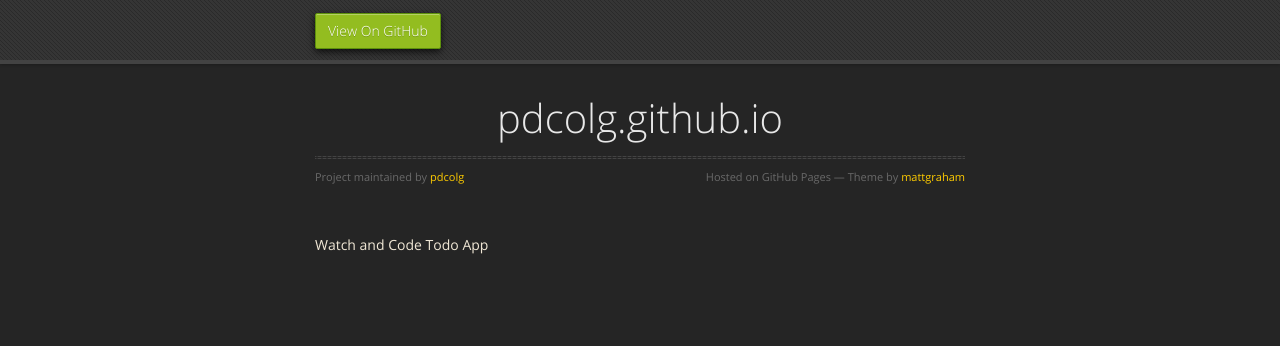
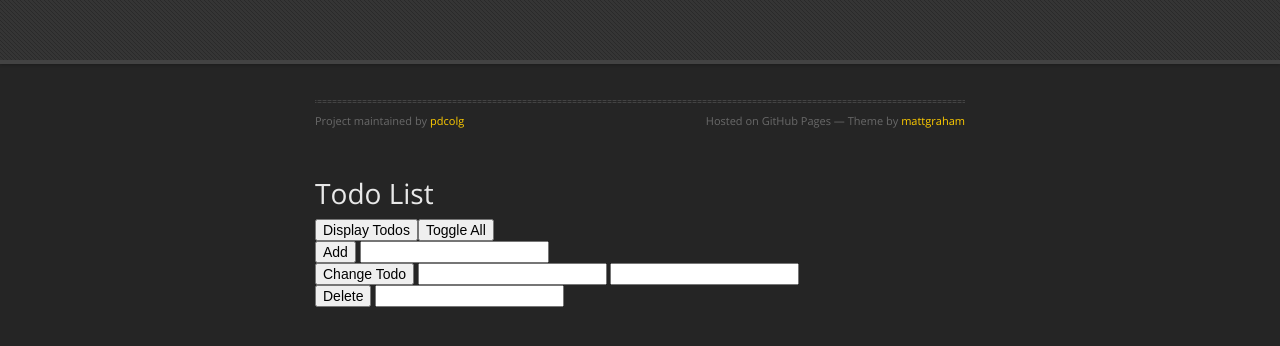
Before and after one commit to pdcolg/pdcolg.github.io, a Jekyll site: the page built from index.md, in a window 1280 px wide. Shown: the top 346 px of the page. Built offline with Jekyll 4.4.1, drawn with Linux system fonts in a browser that asks for light colours; nearby versions of some CDN libraries; the repository's description, which GitHub fills in, is left out.

```diff
--- a/_layouts/default.html
+++ b/_layouts/default.html
@@ -8,7 +8,7 @@
     <link rel="stylesheet" href="{{ '/assets/css/style.css?v=' | append: site.github.build_revision | relative_url }}">
     <script src="https://ajax.googleapis.com/ajax/libs/jquery/1.7.1/jquery.min.js"></script>
     <script src="{{ '/assets/js/respond.js' | relative_url }}"></script>
-    <script src="{{ '/assets/js/todo.js' | relative_url }}"></script>
+
     <!--[if lt IE 9]>
       <script src="//html5shiv.googlecode.com/svn/trunk/html5.js"></script>
     <![endif]-->
@@ -21,11 +21,11 @@
   <body>
       <div id="header">
         <nav>
-          <li class="fork"><a href="{{ site.github.repository_url }}">View On GitHub</a></li>
+          <!-- <li class="fork"><a href="{{ site.github.repository_url }}">View On GitHub</a></li> -->
           {% if site.show_downloads %}
-            <li class="downloads"><a href="{{ site.github.zip_url }}">ZIP</a></li>
+            <!-- <li class="downloads"><a href="{{ site.github.zip_url }}">ZIP</a></li>
             <li class="downloads"><a href="{{ site.github.tar_url }}">TAR</a></li>
-            <li class="title">DOWNLOADS</li>
+            <li class="title">DOWNLOADS</li> -->
           {% endif %}
         </nav>
       </div><!-- end header -->
@@ -34,8 +34,8 @@
 
       <section>
         <div id="title">
-          <h1>{{ site.title | default: site.github.repository_name }}</h1>
-          <p>{{ site.description | default: site.github.project_tagline }}</p>
+          <!-- <h1>{{ site.title | default: site.github.repository_name }}</h1>
+          <p>{{ site.description | default: site.github.project_tagline }}</p> -->
           <hr>
           <span class="credits left">Project maintained by <a href="{{ site.github.owner_url }}">{{ site.github.owner_name }}</a></span>
           <span class="credits right">Hosted on GitHub Pages &mdash; Theme by <a href="https://twitter.com/michigangraham">mattgraham</a></span>
@@ -57,5 +57,6 @@
         ga('send', 'pageview');
       </script>
     {% endif %}
+    <script src="{{ '/assets/js/todo.js' | relative_url }}"></script>
   </body>
 </html>
--- a/assets/js/todo.js
+++ b/assets/js/todo.js
@@ -22,10 +22,11 @@ var todoList = {
     this.displayTodos();
   },
   changeTodo: function(position, todoText) {
+    // debugger;
     this.todos[position].todoText = todoText;
     this.displayTodos();
   },
-  deleteTodo: function(postiion) {
+  deleteTodo: function(position) {
     this.todos.splice(position, 1);
     this.displayTodos();
   },
@@ -56,3 +57,29 @@ var todoList = {
     this.displayTodos();
   }
 }
+
+
+var handlers = {
+  displayTodos: function (){
+    todoList.displayTodos();
+  },
+  toggleAll: function (){
+    todoList.toggleAll();
+  },
+  addTodo: function (){
+    var addTodoTextInput = document.getElementById('addTodoTextInput');
+    todoList.addTodo(addTodoTextInput.value);
+    addTodoTextInput.value = '';
+  },
+  changeTodo: function (){
+    var changeTodoPositionInput = document.getElementById('changeTodoPositionInput');
+    var changeTodoTextInput = document.getElementById('changeTodoTextInput');
+    todoList.changeTodo(changeTodoPositionInput.valueAsNumber, changeTodoTextInput.value);
+    changeTodoPositionInput.value = '';
+    changeTodoTextInput.value = '';
+  },
+  deleteTodo: function (){
+    var deleteTodoPositionInput = document.getElementById('deleteTodoPositionInput');
+    todoList.deleteTodo(deleteTodoPositionInput.valueAsNumber);
+  }
+}
--- a/index.md
+++ b/index.md
@@ -2,4 +2,22 @@
 layout: default
 ---
 
-Watch and Code Todo App
+<h1>Todo List</h1>
+
+<div><button onclick="handlers.displayTodos()">Display Todos</button><button onclick="handlers.toggleAll()">Toggle All</button></div>
+
+<div>
+  <button onclick="handlers.addTodo()">Add</button>
+  <input id="addTodoTextInput" type="text">
+</div>
+
+<div>
+  <button onclick="handlers.changeTodo()">Change Todo</button>
+  <input id="changeTodoPositionInput" type="number">
+  <input id="changeTodoTextInput" type="text">
+</div>
+
+<div>
+  <button onclick="handlers.deleteTodo()">Delete</button>
+  <input id="deleteTodoPositionInput" type="number">
+</div>
```
